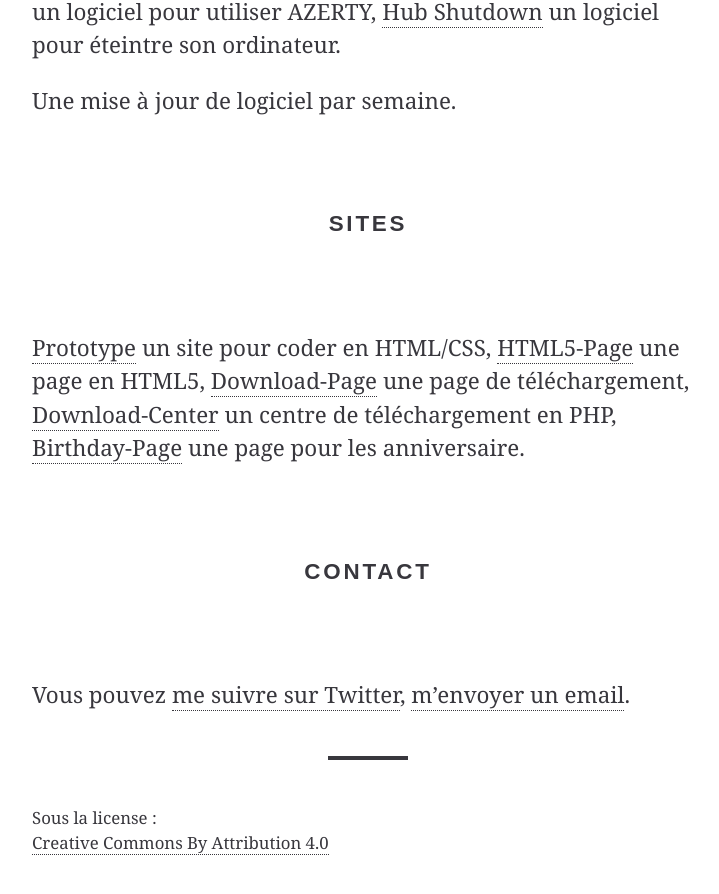
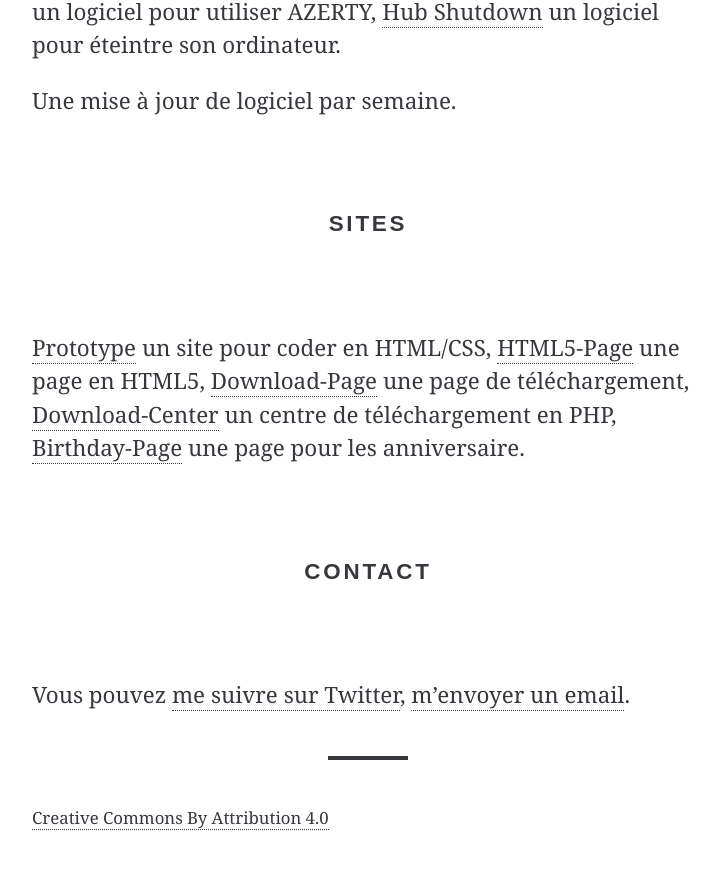
Before and after one commit to cedced19/cedced19.github.io, a Jekyll site: the page built from index.md, in a window 1280 px wide and 900 px high, scrolled down 1566 px. Shown: the top 894 px of the window, without its empty margins (272-991 px from the left). Built offline with Jekyll 4.4.1, drawn with Linux system fonts in a browser that asks for light colours; nearby versions of some CDN libraries.

Commit message:
Update footer.html

```diff
--- a/_includes/footer.html
+++ b/_includes/footer.html
@@ -1,7 +1,5 @@
 <footer class="footer-wrap" role="complementary">
 	<p>
-	Sous la license :
-	<br>
 	<a href="http://creativecommons.org/licenses/by/4.0/">Creative Commons By Attribution 4.0</a>
 	</p>
 </footer>
```
